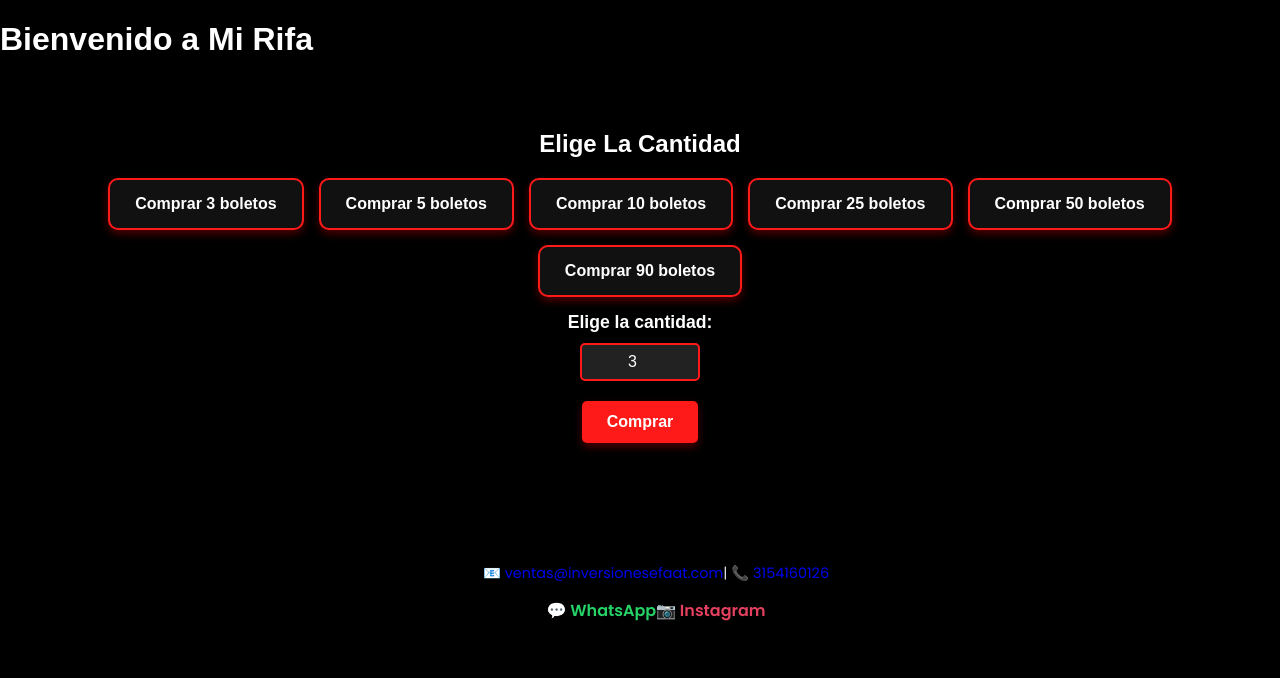
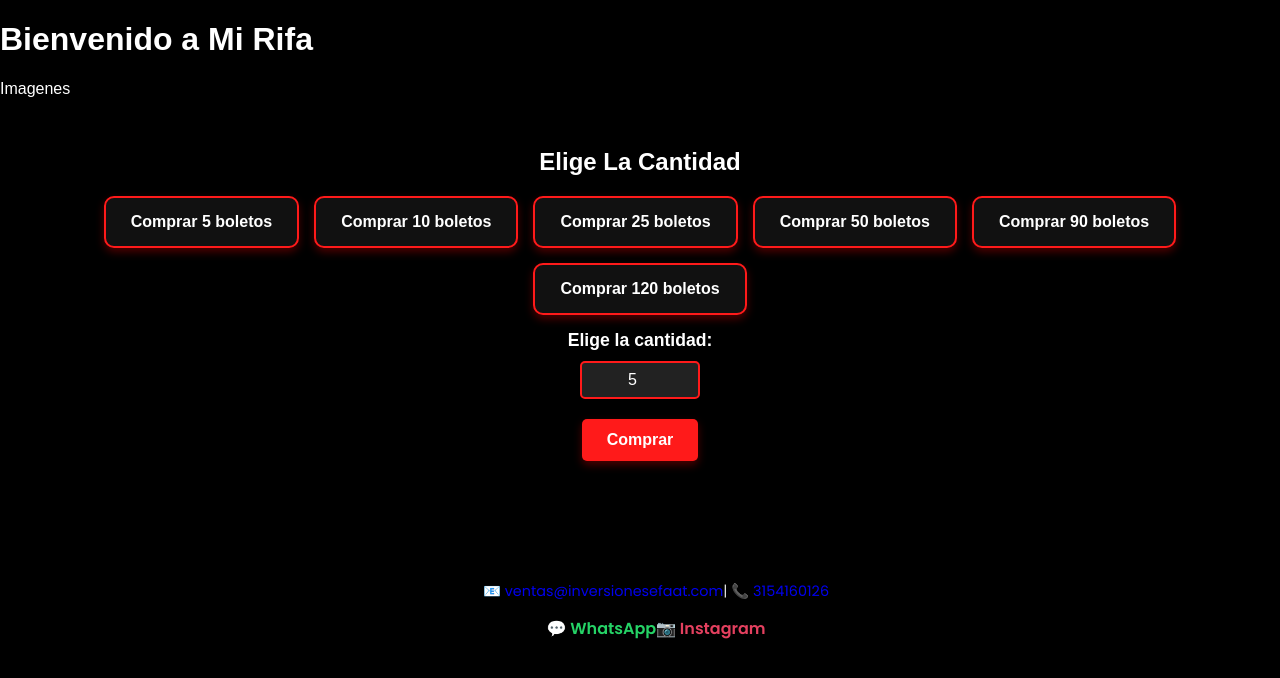
Before and after one commit to Fxandres30/holamundo, a Next.js app: page / in a window 1280 px wide. Shown: the top 678 px of the page. Built offline with nearby package versions, Linux system fonts and the light colour scheme.

Commit message:
mercadopago

```diff
--- a/package.json
+++ b/package.json
@@ -21,6 +21,7 @@
     "@types/node": "22.13.10",
     "@types/react": "19.0.12",
     "eslint": "^9.22.0",
+    "eslint-config-next": "^15.2.3",
     "typescript": "5.8.2"
   }
 }
--- a/src/app/api/mercadopago/route.ts
+++ b/src/app/api/mercadopago/route.ts
@@ -30,7 +30,8 @@ export async function POST(req: Request) {
       auto_return: "approved",
     });
 
-    return NextResponse.json({ success: true, url: preference.body.init_point });
+    return NextResponse.json({ success: true, init_point: preference.body.init_point });
+
   } catch (error) {
     console.error("Error en Mercado Pago:", error);
     return NextResponse.json({ success: false, error: "Error en el pago" }, { status: 500 });
--- a/src/app/components/Rifa.tsx
+++ b/src/app/components/Rifa.tsx
@@ -3,7 +3,7 @@ import { useState } from "react";
 import '../styles/globals.css';
 
 export default function Rifa() {
-    const [cantidad, setCantidad] = useState(3);
+    const [cantidad, setCantidad] = useState(5);
     const [modalAbierto, setModalAbierto] = useState(false);
     const [formData, setFormData] = useState({
         nombre: "",
@@ -15,11 +15,11 @@ export default function Rifa() {
     });
     const [errores, setErrores] = useState<{ [key: string]: string }>({});
 
-    const precioUnitario = 1000;
+    const precioUnitario = 500;
     const precioTotal = cantidad * precioUnitario;
 
-    const cantidadMinima = 3;
-    const cantidadMaxima = 500;
+    const cantidadMinima = 5;
+    const cantidadMaxima = 300;
 
     const validarFormulario = () => {
         let nuevosErrores: { [key: string]: string } = {};
@@ -67,7 +67,7 @@ export default function Rifa() {
                         nombre: formData.nombre,
                         correo: formData.correo,
                         telefono: formData.telefono,
-                        precioUnitario: 1000,
+                        precioUnitario: 500,
                     }),
                 });
 
@@ -88,7 +88,7 @@ export default function Rifa() {
         <section id="rifa" className="rifa-container">
             <h2 className="rifa-title">Elige La Cantidad</h2>
             <div className="rifa-options">
-                {[3, 5, 10, 25, 50, 90].map((num) => (
+                {[5, 10, 25, 50, 90, 120].map((num) => (
                     <button key={num} className="rifa-button" onClick={() => { setCantidad(num); abrirModal(); }}>
                         Comprar {num} boletos
                     </button>
--- a/src/app/page.tsx
+++ b/src/app/page.tsx
@@ -9,6 +9,9 @@ export default function Home() {
             <header>
                 <h1>Bienvenido a Mi Rifa</h1>
             </header>
+
+            <div>Imagenes</div>
+
             <main>
                 <Rifa />  {/* Aquí se muestra el contenido principal */}
             </main>
@@ -23,9 +26,6 @@ export default function Home() {
                      <a href="https://www.instagram.com/fxandres30?igsh=MTgzbXo4cHo4cGs3cQ==" className="instagram-link">📷 Instagram</a>
                  </div>
            </footer>
-
-
-
      </div>
     );
 }
```
Also changed, not shown: 1 other file (tests, documents, lock files or other folders). Lines whose indentation alone changed are shown as unchanged.
